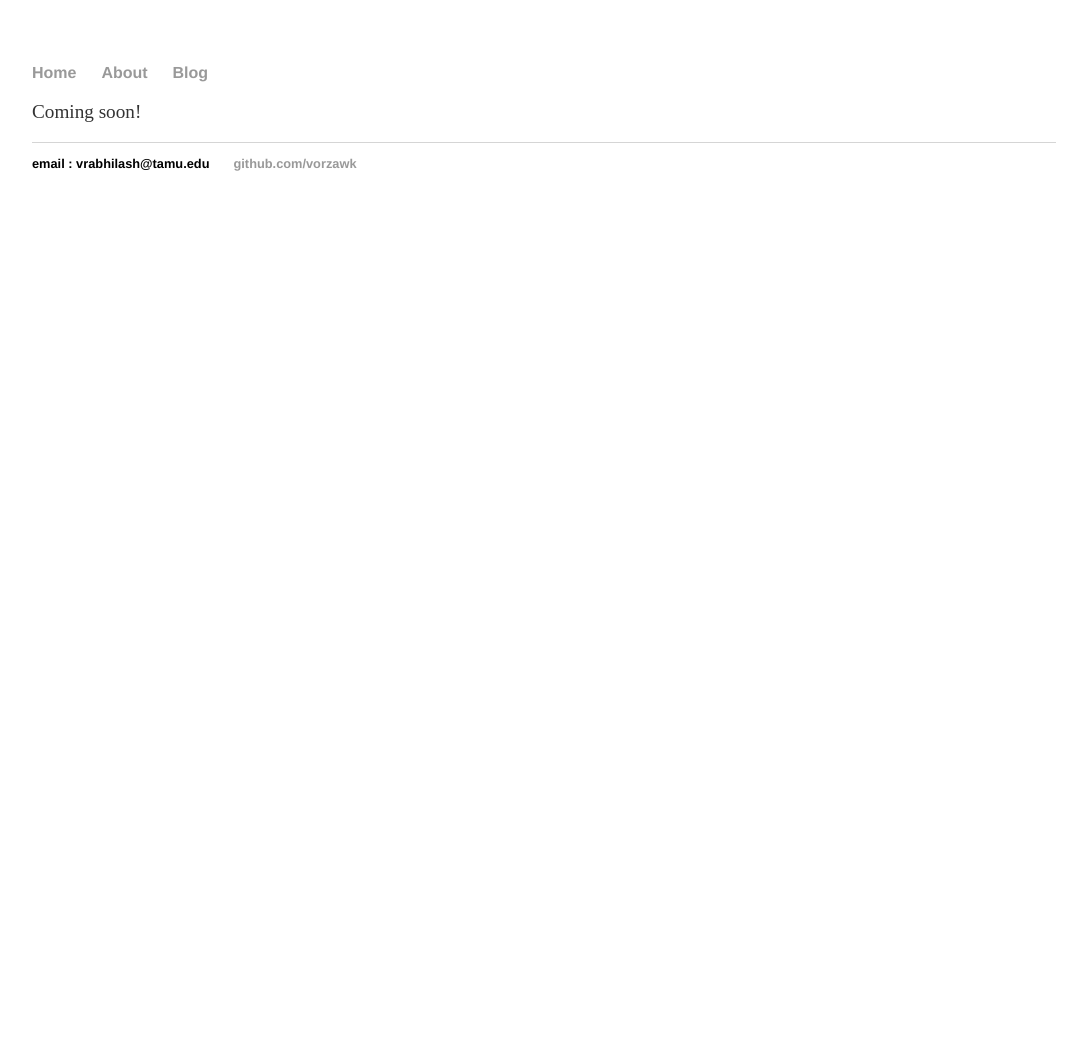
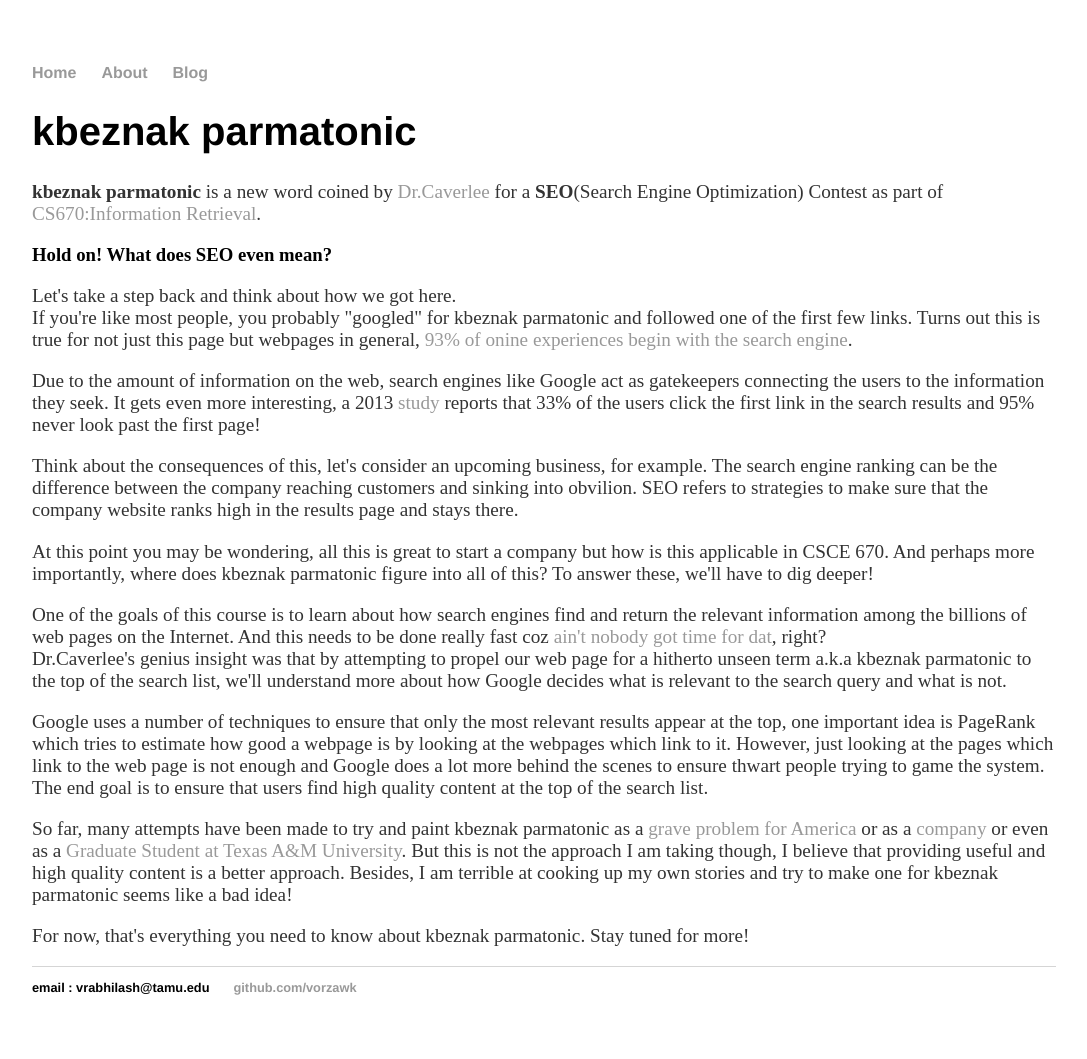
Before and after one commit to vorzawk/vorzawk.github.io, a Jekyll site: the page built from kbeznak-parmatonic.html, in a window 1280 px wide. Shown: the whole page, without its empty margins (96-1183 px from the left). Built offline with Jekyll 4.4.1, drawn with Linux system fonts in a browser that asks for light colours; before the commit the page ends 900 px from its top, so only the background shows below that.

Commit message:
content about kbeznak parmatonic

```diff
--- a/kbeznak-parmatonic.html
+++ b/kbeznak-parmatonic.html
@@ -4,5 +4,20 @@ title: kbeznak-parmatonic
 description: Everything you need to know about kbeznak-parmatonic
 ---
 <body>
-  <p> Coming soon! </p>
+  <h1>kbeznak parmatonic</h1>
+  <p><b>kbeznak parmatonic</b> is a new word coined by <a href="http://faculty.cse.tamu.edu/caverlee/">Dr.Caverlee</a> for a <b>SEO</b>(Search Engine Optimization) Contest as part of <a href="http://courses.cse.tamu.edu/caverlee/csce670/index.html">CS670:Information Retrieval</a>.</p>
+  <h3>Hold on! What does SEO even mean?</h3>
+  <p>Let's take a step back and think about how we got here.<br>
+  If you're like most people, you probably "googled" for kbeznak parmatonic and followed one of the first few links. Turns out this is true for not just this page but webpages in general, <a href="https://www.imforza.com/blog/8-seo-stats-that-are-hard-to-ignore/">93% of onine experiences begin with the search engine</a>.</p>
+  <p>Due to the amount of information on the web, search engines like Google act as gatekeepers connecting the users to the information they seek. It gets even more interesting, a 2013 <a href="https://searchenginewatch.com/sew/study/2276184/no-1-position-in-google-gets-33-of-search-traffic-study">study</a> reports that 33% of the users click the first link in the search results and 95% never look past the first page!</p>
+  <p>Think about the consequences of this, let's consider an upcoming business, for example. The search engine ranking can be the difference between the company reaching customers and sinking into obvilion. SEO refers to strategies to make sure that the company website ranks high in the results page and stays there.</p>
+  <p>At this point you may be wondering, all this is great to start a company but how is this applicable in CSCE 670. And perhaps more importantly, where does kbeznak parmatonic figure into all of this? To answer these, we'll have to dig deeper!</p>
+  <p>One of the goals of this course is to learn about how search engines find and return the relevant information among the billions of web pages on the Internet. And this needs to be done really fast coz <a href="https://www.youtube.com/watch?v=zGxwbhkDjZM">ain't nobody got time for dat</a>, right?<br>
+  Dr.Caverlee's genius insight was that by attempting to propel our web page for a hitherto unseen term a.k.a kbeznak parmatonic to the top of the search list, we'll understand more about how Google decides what is relevant to the search query and what is not.</p>
+  <p>Google uses a number of techniques to ensure that only the most relevant results appear at the top, one important idea is PageRank which tries to estimate how good a webpage is by looking at the webpages which link to it. However, just looking at the pages which link to the web page is not enough and Google does a lot more behind the scenes to ensure thwart people trying to game the system. The end goal is to ensure that users find high quality content at the top of the search list.</p>
+
+  <p>So far, many attempts have been made to try and paint kbeznak parmatonic as a <a href="http://people.tamu.edu/~pura247/">grave problem for America</a> or as a <a href="http://www.kbeznakparmatonic.org/">company</a> or even as a <a href="https://www.linkedin.com/in/kbeznak-parmatonic-1a4ab113b/">Graduate Student at Texas A&M University</a>. But this is not the approach I am taking though, I believe that providing useful and high quality content is a better approach. Besides, I am terrible at cooking up my own stories and try to make one for kbeznak parmatonic seems like a bad idea!</p>
+
+  <p>For now, that's everything you need to know about kbeznak parmatonic. Stay tuned for more!</p>
+
 </body>
```
